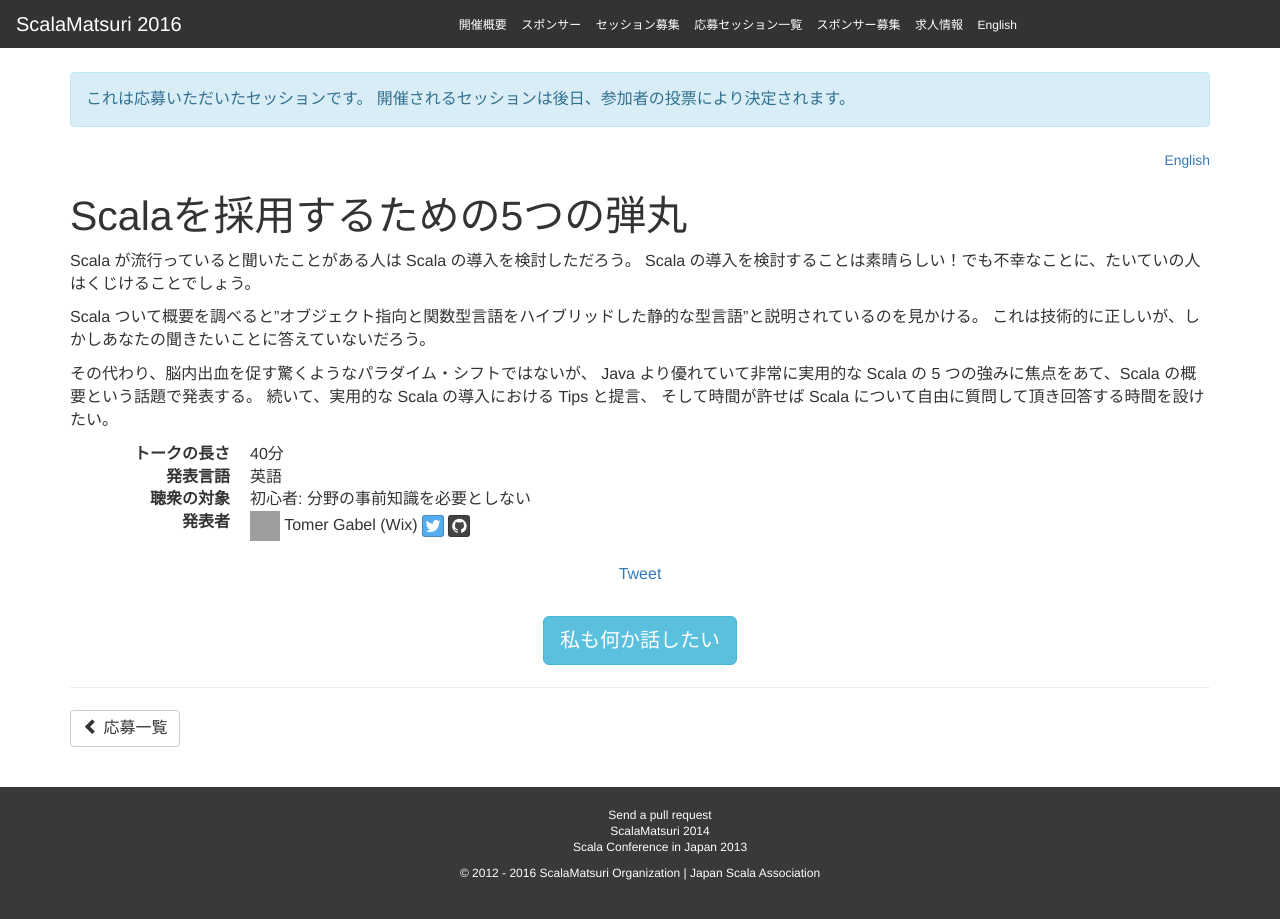
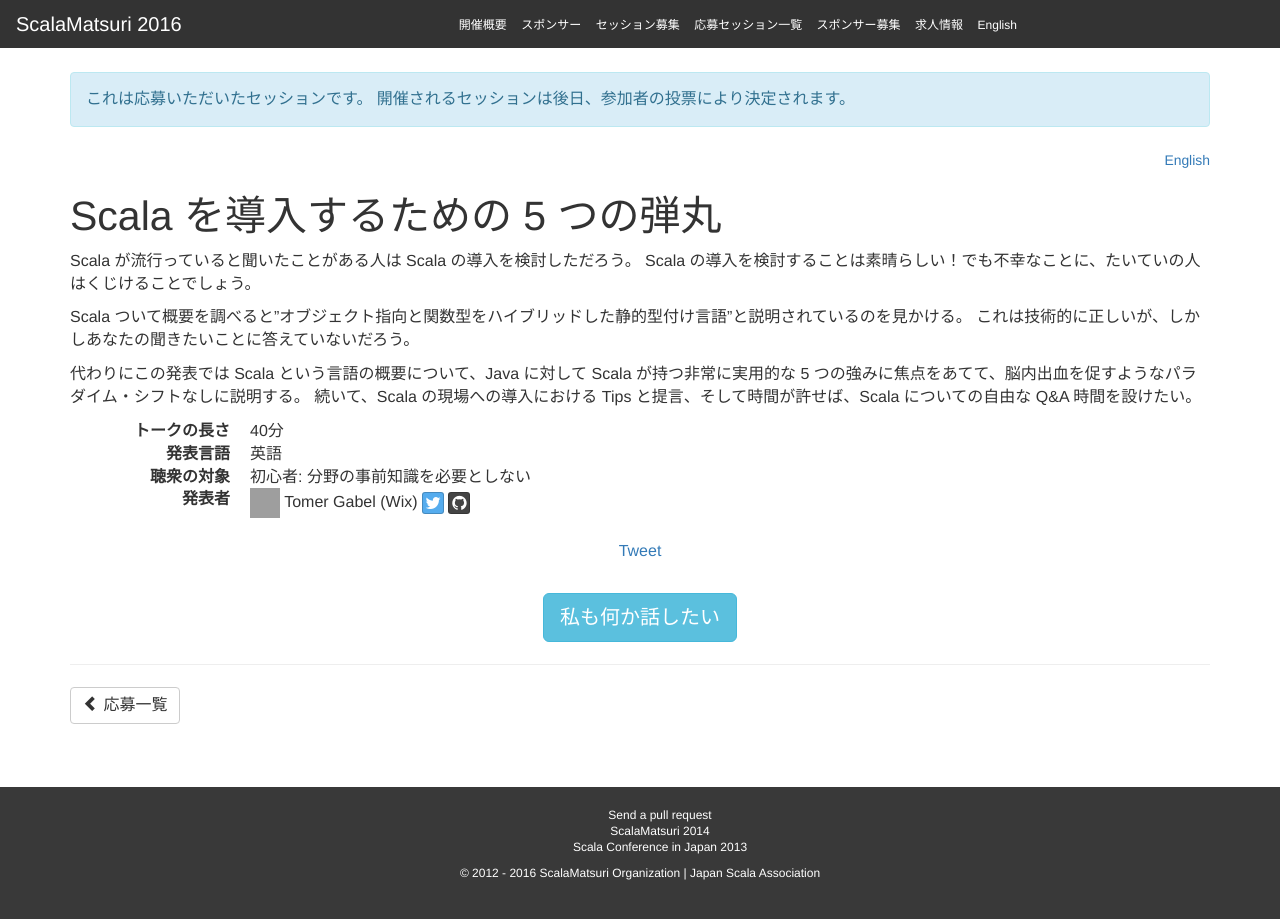
Before and after one commit to scalajp/2016.scalamatsuri.org, a Jekyll site: the page built from _candidates_ja/TomerGabel_3.html, in a window 1280 px wide and 927 px high. Shown: the top 919 px of the window. Built offline with Jekyll 4.4.1, drawn with Linux system fonts in a browser that asks for light colours; nearby versions of some CDN libraries; comment, search, counter and statistics services are not loaded; grey boxes are pictures that could not be loaded.

Commit message:
trivial fixes

```diff
--- a/_candidates_ja/TomerGabel_3.html
+++ b/_candidates_ja/TomerGabel_3.html
@@ -1,6 +1,6 @@
 ---
 name: Tomer Gabel
-title: Scalaを採用するための5つの弾丸
+title: Scala を導入するための 5 つの弾丸
 length: 40
 audience: Beginner
 language: English
@@ -13,12 +13,10 @@ organization: Wix
 Scala の導入を検討することは素晴らしい！でも不幸なことに、たいていの人はくじけることでしょう。
 </p>
 <p>
-Scala ついて概要を調べると”オブジェクト指向と関数型言語をハイブリッドした静的な型言語”と説明されているのを見かける。
+Scala ついて概要を調べると”オブジェクト指向と関数型をハイブリッドした静的型付け言語”と説明されているのを見かける。
 これは技術的に正しいが、しかしあなたの聞きたいことに答えていないだろう。
 </p>
 <p>
-その代わり、脳内出血を促す驚くようなパラダイム・シフトではないが、
-Java より優れていて非常に実用的な Scala の 5 つの強みに焦点をあて、Scala の概要という話題で発表する。
-続いて、実用的な Scala の導入における Tips と提言、
-そして時間が許せば Scala について自由に質問して頂き回答する時間を設けたい。
+代わりにこの発表では Scala という言語の概要について、Java に対して Scala が持つ非常に実用的な 5 つの強みに焦点をあてて、脳内出血を促すようなパラダイム・シフトなしに説明する。
+続いて、Scala の現場への導入における Tips と提言、そして時間が許せば、Scala についての自由な Q&A 時間を設けたい。
 </p>
```
